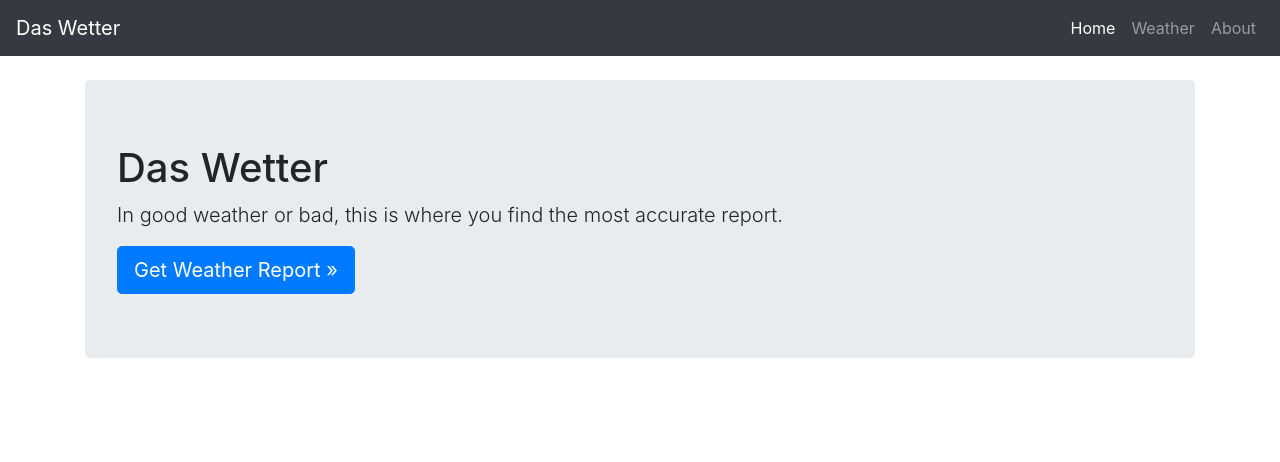
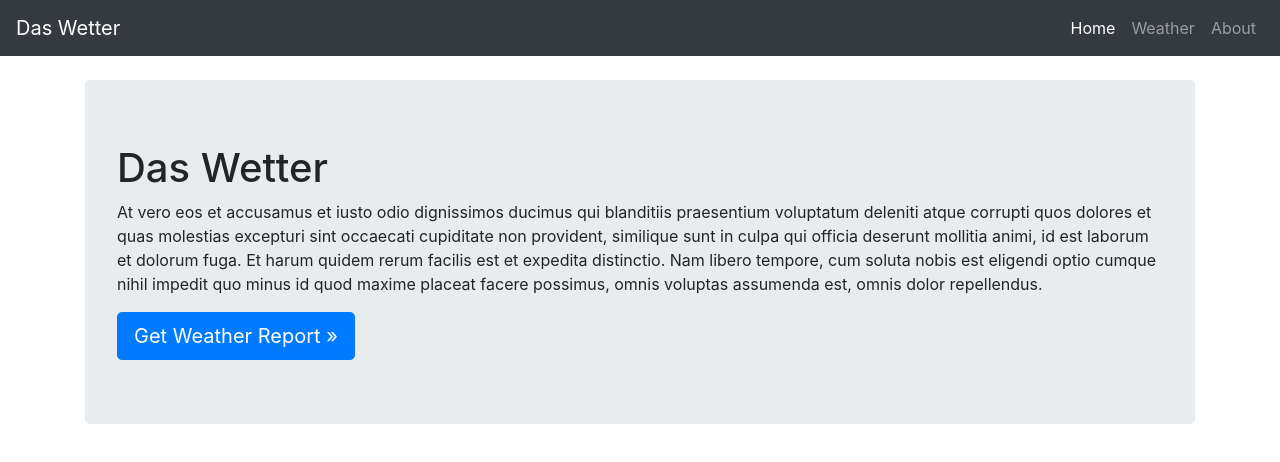
Before and after one commit to nxtwave/wetter, an Angular app: page /home in a window 1280 px wide. Shown: the top 462 px of the page. Built offline with nearby package versions, Linux system fonts and the light colour scheme.

Commit message:
updates home page text

```diff
--- a/src/app/home/home.component.html
+++ b/src/app/home/home.component.html
@@ -1,5 +1,9 @@
 <div class="jumbotron">
   <h1>Das Wetter</h1>
-  <p class="lead">In good weather or bad, this is where you find the most accurate report.</p>
+  <p>At vero eos et accusamus et iusto odio dignissimos ducimus qui blanditiis praesentium voluptatum deleniti
+    atque corrupti quos dolores et quas molestias excepturi sint occaecati cupiditate non provident, similique
+    sunt in culpa qui officia deserunt mollitia animi, id est laborum et dolorum fuga. Et harum quidem rerum facilis
+    est et expedita distinctio. Nam libero tempore, cum soluta nobis est eligendi optio cumque nihil impedit
+    quo minus id quod maxime placeat facere possimus, omnis voluptas assumenda est, omnis dolor repellendus. </p>
   <a class="btn btn-lg btn-primary" role="button" href="#" (click)="goToReport($event)">Get Weather Report &raquo;</a>
 </div>
--- a/src/app/weather/weather-report/weather-report.component.css
+++ b/src/app/weather/weather-report/weather-report.component.css
@@ -1,3 +1,3 @@
-.container {
-  margin: auto;
+h2 {
+  font-size: 100%;
 }
--- a/src/app/weather/weather-report/weather-report.component.html
+++ b/src/app/weather/weather-report/weather-report.component.html
@@ -22,7 +22,7 @@
     <div class="col col-lg-6 col-sm-12">
 
       <div *ngIf="weather">
-        <app-icon [icon]="weather.icon"></app-icon>
+        <h2>Your current weather conditions: <app-icon [icon]="weather.icon"></app-icon></h2>
         <ul class="list-group">
           <li class="list-group-item">{{weather.city}}</li>
           <li class="list-group-item">{{weather.lat}}, {{weather.lon}}</li>
```
